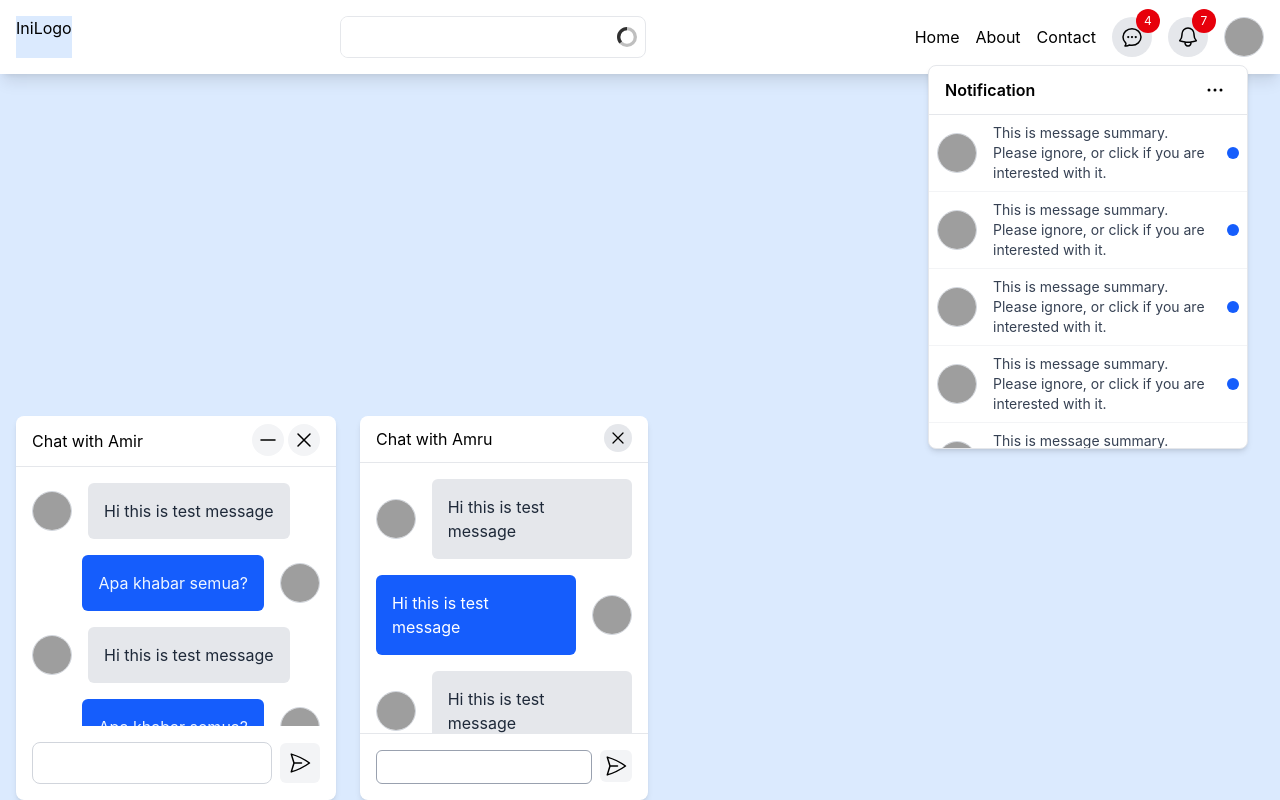
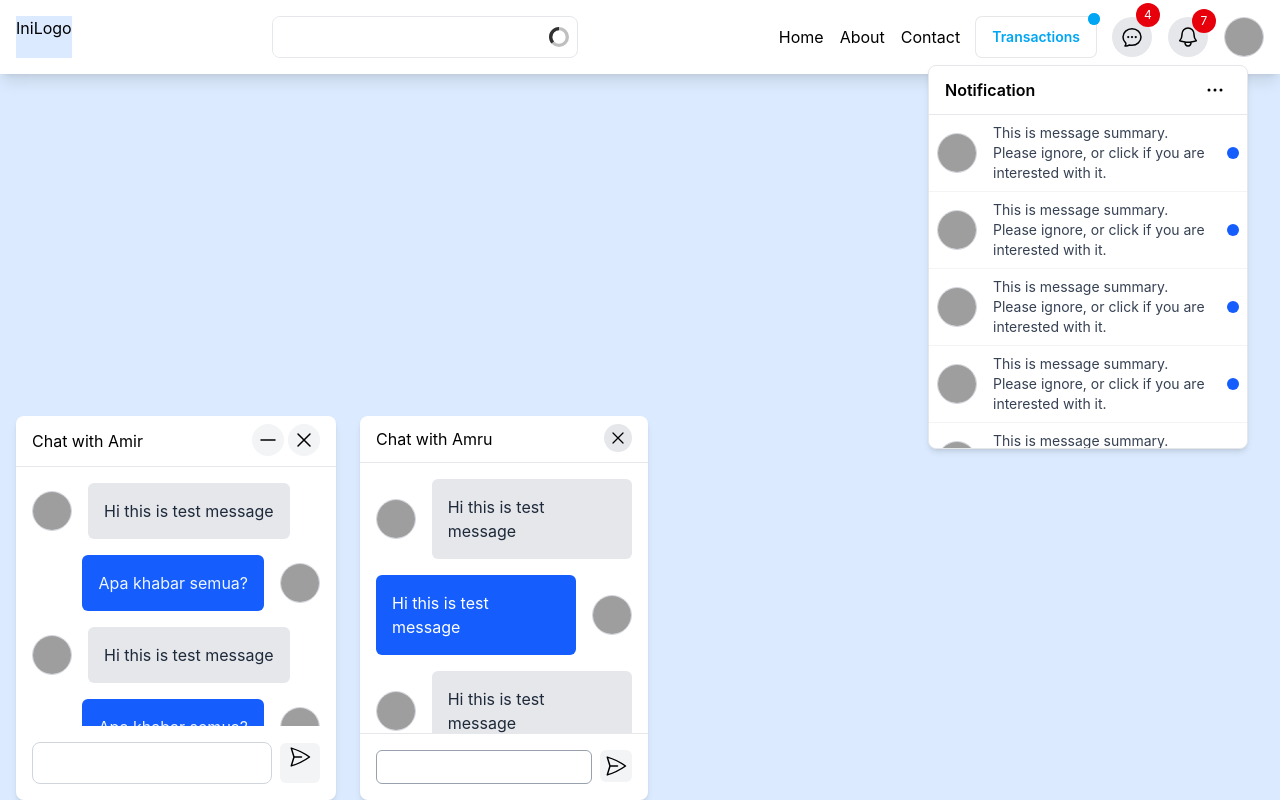
Before and after one commit to cyberfly/learn-tailwind, a website built with Vite: page day2-header.html in a window 1280 px wide. Built offline with nearby package versions, Linux system fonts and the light colour scheme; grey boxes are pictures that could not be loaded.

Commit message:
feat: sample animations usage

```diff
--- a/day2-header.html
+++ b/day2-header.html
@@ -1,5 +1,5 @@
 <!doctype html>
-<html lang="en">
+<html lang="en" class="dark">
 
 <head>
   <meta charset="UTF-8" />
@@ -49,6 +49,12 @@
           <a href="#" class="hover:underline">About</a>
           <a href="#" class="hover:underline">Contact</a>
 
+          <span class="relative inline-flex"><button type="button"
+              class="inline-flex cursor-not-allowed items-center rounded-md bg-white px-4 py-2 text-sm leading-6 font-semibold text-sky-500 ring-1 ring-gray-900/10 transition duration-150 ease-in-out dark:bg-white/5 dark:ring-white/20"
+              disabled="">Transactions</button><span class="absolute top-0 right-0 -mt-1 -mr-1 flex size-3"><span
+                class="absolute animate-ping bg-sky-400 h-full inline-flex opacity-75 rounded-full w-full"></span><span
+                class="relative inline-flex size-3 rounded-full bg-sky-500"></span></span></span>
+
           <!-- messenger button -->
 
           <button class="bg-gray-200 p-2 rounded-full relative">
@@ -61,7 +67,7 @@
 
             <!-- indicator -->
             <div
-              class="bg-red-600 size-6 rounded-full absolute -top-2 -right-2 text-white flex items-center justify-center text-xs">
+              class="animate-bounce bg-red-600 size-6 rounded-full absolute -top-2 -right-2 text-white flex items-center justify-center text-xs">
               4</div>
 
           </button>
@@ -371,7 +377,7 @@
         <!-- action -->
         <div>
           <button class="rounded-md p-2 bg-gray-100 cursor-pointer"><svg xmlns="http://www.w3.org/2000/svg" fill="none"
-              viewBox="0 0 24 24" stroke-width="1.5" stroke="currentColor" class="size-6">
+              viewBox="0 0 24 24" stroke-width="1.5" stroke="currentColor" class="size-6 animate-bounce">
               <path stroke-linecap="round" stroke-linejoin="round"
                 d="M6 12 3.269 3.125A59.769 59.769 0 0 1 21.485 12 59.768 59.768 0 0 1 3.27 20.875L5.999 12Zm0 0h7.5" />
             </svg>
```
